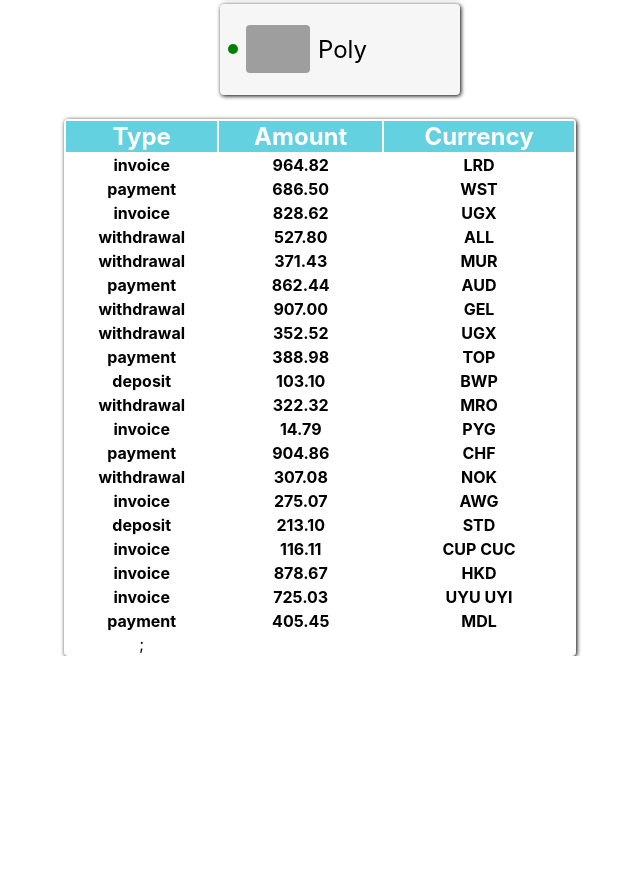
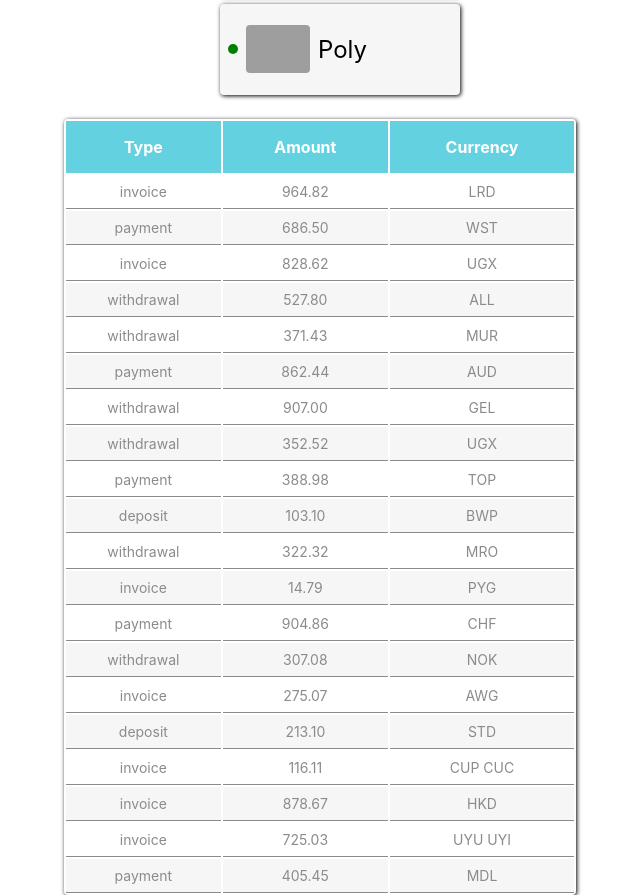
Before and after one commit to Yauheni2021/goit-react-hw-01-components, a React (Create React App) app: page / in a window 1280 px wide. Shown: the part 951-1846 px from the top of the page, without its empty margins (320-960 px from the left). Before the commit the page ends 1607 px from the top, so only its background shows below. Built offline with nearby package versions, Linux system fonts and the light colour scheme; grey boxes are pictures that could not be loaded.

Commit message:
End styled

```diff
--- a/src/components/TransactionHistory/TransactionHistory.jsx
+++ b/src/components/TransactionHistory/TransactionHistory.jsx
@@ -2,6 +2,7 @@ import { PropTypes } from "prop-types"
 import {
     TableTitle,
     TableRow,
+    TableBody,
     TableDescription,
 } from "./TransactionHistory.styled";
 import { Box } from "components/Box";
@@ -25,7 +26,7 @@ export const TransactionHistory = ({ items }) => {
                 </tr>
             </thead>
 
-            <tbody>
+            <TableBody>
                 {items.map(({ id, type, amount, currency }) => (
                     <TableRow key={id} id={id}>
                         <TableDescription>{type}</TableDescription>
@@ -33,9 +34,9 @@ export const TransactionHistory = ({ items }) => {
                         <TableDescription>{currency}</TableDescription>
                     </TableRow>
                 ))
-                };
+                }
 
-            </tbody>
+            </TableBody>
         </Box>
     );
 };
--- a/src/components/TransactionHistory/TransactionHistory.styled.jsx
+++ b/src/components/TransactionHistory/TransactionHistory.styled.jsx
@@ -2,16 +2,29 @@ import styled from "@emotion/styled";
 
 
 export const TableTitle = styled.th`
-    fontWeights: ${p => p.theme.fontWeights.bold};
-    font-size: ${p => p.theme.fontSizes.l};
+    fontWeights: ${p => p.theme.fontWeights.normal};
+    font-size: ${p => p.theme.fontSizes.m};
+    padding: ${p => `${p.theme.space[4]}px`};
     color: ${p => p.theme.colors.white};
     background-color: ${p => p.theme.colors.accent}
-`
+`;
 
 export const TableRow = styled.tr`
 
-`
+  :nth-of-type(even) {
+    background-color: ${p => p.theme.colors.muted};
+  }
+`;
+export const TableBody = styled.tbody`
+
+    background-color: ${p => p.theme.colors.white};
+`;
 
 export const TableDescription = styled.th`
+font-size: ${p => p.theme.fontSizes.s};
+color: ${p => p.theme.colors.secondaryText};
+font-weight: ${p => p.theme.fontWeights.normal};
+padding: ${p => `${p.theme.space[3]}px`};
+border-bottom: ${p => p.theme.borders.normal};
 
-`
+`;
```
